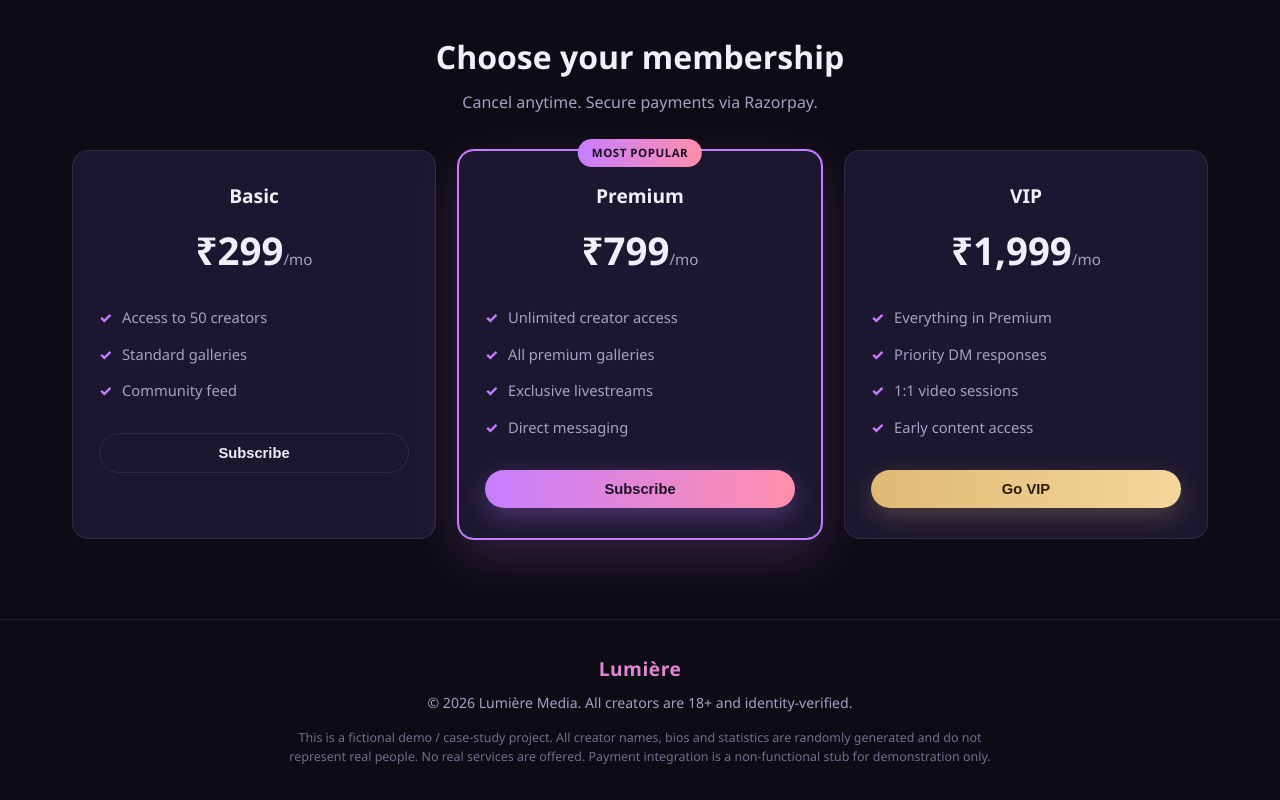
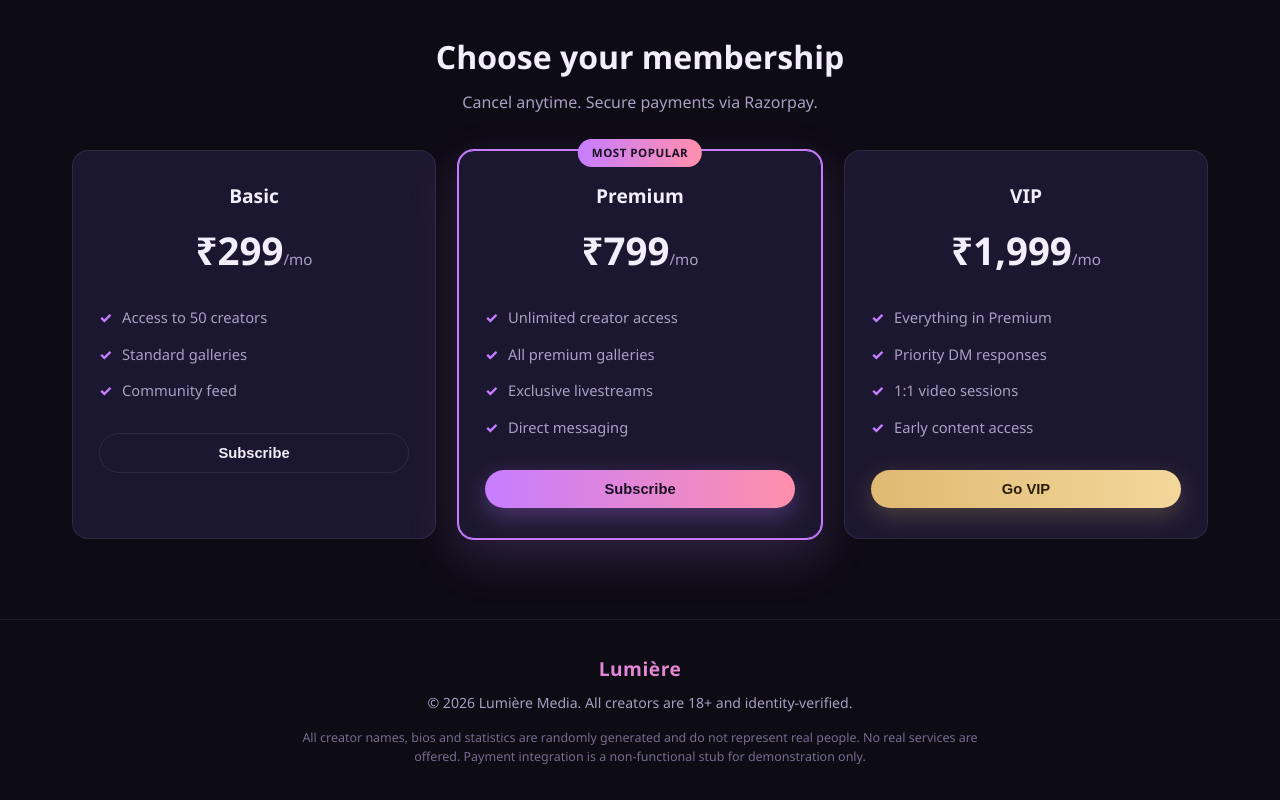
Before and after one commit to udit2405/Lumiere, a plain HTML site: page index.html in a window 1280 px wide. Shown: the part 2430-3230 px from the top of the page. Drawn offline with Linux system fonts and the light colour scheme.

Commit message:
Update index.html

```diff
--- a/index.html
+++ b/index.html
@@ -262,7 +262,7 @@
 <footer>
   <div class="logo" style="font-size:1.2rem">Lumière</div>
   <p style="margin-top:8px">© 2026 Lumière Media. All creators are 18+ and identity-verified.</p>
-  <p class="disclaimer">This is a fictional demo / case-study project. All creator names, bios and statistics are randomly generated and do not represent real people. No real services are offered. Payment integration is a non-functional stub for demonstration only.</p>
+  <p class="disclaimer">All creator names, bios and statistics are randomly generated and do not represent real people. No real services are offered. Payment integration is a non-functional stub for demonstration only.</p>
 </footer>
 
 <script>
```
